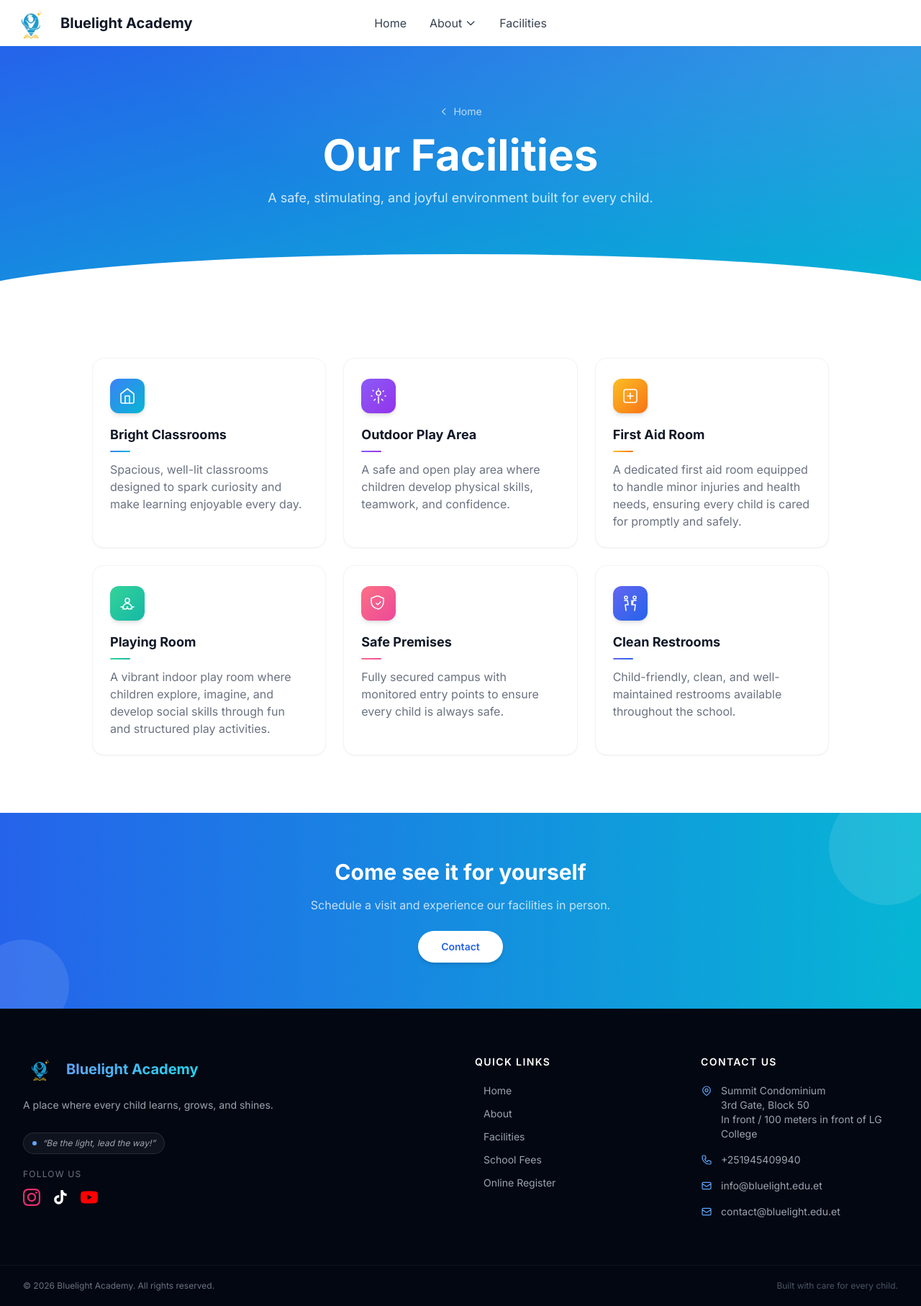
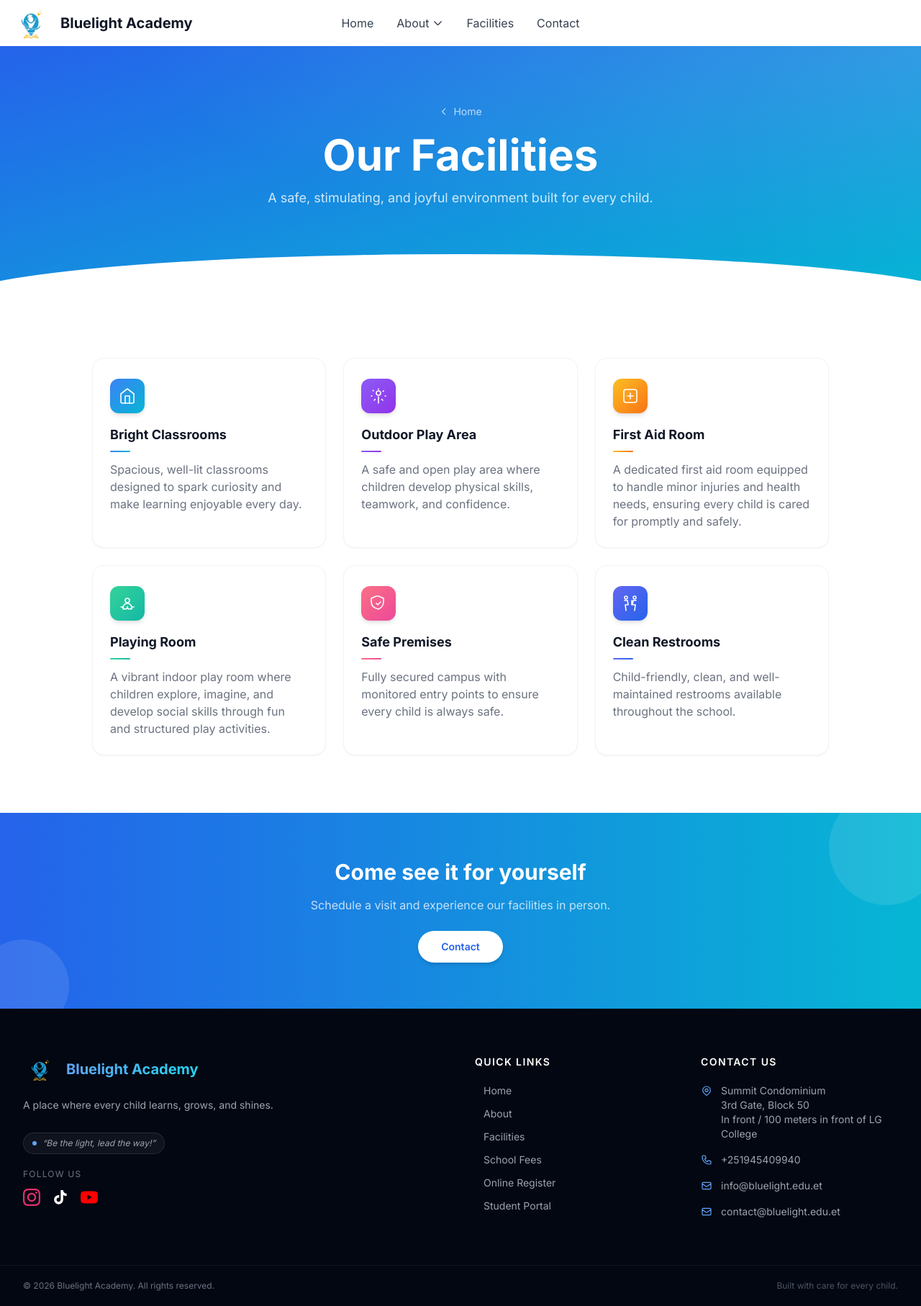
Before and after one commit to dopi95/SMS, a Next.js app in the folder Website/: page /facilities in a window 1280 px wide. Shown: the whole page at 72% size. Built offline with nearby package versions, Linux system fonts and the light colour scheme; no server answers.

Commit message:
fix: update footer online register link to admission.bluelight.edu.et

```diff
--- a/Website/src/components/FAQ.tsx
+++ b/Website/src/components/FAQ.tsx
@@ -108,6 +108,24 @@ export default function FAQ() {
           ))}
         </div>
 
+        {/* Portal Banner */}
+        <div className="max-w-3xl mx-auto mt-8">
+          <div className="flex flex-col sm:flex-row items-center justify-between gap-4 px-6 py-5 rounded-2xl bg-gradient-to-r from-blue-600 to-cyan-600 shadow-lg shadow-blue-200/50">
+            <div className="text-center sm:text-left">
+              <p className="text-white font-semibold text-base">{t.portalBannerTitle}</p>
+              <p className="text-blue-100 text-sm mt-0.5">{t.portalBannerDesc}</p>
+            </div>
+            <a
+              href="https://portal.bluelight.edu.et"
+              target="_blank"
+              rel="noopener noreferrer"
+              className="flex-shrink-0 px-5 py-2.5 bg-white text-blue-600 font-semibold text-sm rounded-xl hover:bg-blue-50 transition-colors duration-200 whitespace-nowrap"
+            >
+              {t.portalBannerBtn} →
+            </a>
+          </div>
+        </div>
+
       </div>
     </section>
   )
--- a/Website/src/components/Footer.tsx
+++ b/Website/src/components/Footer.tsx
@@ -100,11 +100,14 @@ export default function Footer() {
                 { label: t.about,       href: '/#about' },
                 { label: t.facilities,  href: '/facilities' },
                 { label: t.schoolFees,  href: '/about/school-fees' },
-                { label: t.getStarted,  href: 'http://localhost:4500/registrationform' },
-              ].map(({ label, href }) => (
+                { label: t.getStarted,  href: 'https://admission.bluelight.edu.et/registrationform', external: true },
+                { label: t.footerPortal, href: 'https://portal.bluelight.edu.et', external: true },
+              ].map(({ label, href, external }) => (
                 <li key={label}>
                   <Link
                     href={href}
+                    target={external ? '_blank' : undefined}
+                    rel={external ? 'noopener noreferrer' : undefined}
                     className="text-gray-400 hover:text-white text-sm transition-colors duration-200 flex items-center gap-2 group"
                   >
                     <span className="w-1 h-1 rounded-full bg-blue-500 opacity-0 group-hover:opacity-100 transition-opacity" />
--- a/Website/src/components/Header.tsx
+++ b/Website/src/components/Header.tsx
@@ -70,6 +70,9 @@ export default function Header() {
 
               <Link href="/facilities" className="text-gray-700 hover:text-primary-600 transition-colors">
                 {t.facilities}
+              </Link>
+              <Link href="/contact" className="text-gray-700 hover:text-primary-600 transition-colors">
+                {t.contact}
               </Link>
             </nav>
 
@@ -170,8 +173,13 @@ export default function Header() {
             >
               {t.facilities}
             </Link>
-
-
+            <Link
+              href="/contact"
+              className="block px-4 py-3 text-gray-700 hover:bg-primary-50 hover:text-primary-600 rounded-xl transition-colors font-medium"
+              onClick={() => setIsMobileMenuOpen(false)}
+            >
+              {t.contact}
+            </Link>
           </nav>
         </div>
       </div>
--- a/Website/src/lib/translations.ts
+++ b/Website/src/lib/translations.ts
@@ -151,6 +151,12 @@ export const translations = {
     contactFormMessage: 'Your Message',
     contactFormSend: 'Send Message',
     contactFormSuccess: 'Thank you! We will be in touch soon.',
+
+    // Portal
+    portalBannerTitle: 'Already enrolled? Access your Portal',
+    portalBannerDesc: 'Students and teachers can log in to view grades, attendance, schedules and more.',
+    portalBannerBtn: 'Go to Portal',
+    footerPortal: 'Student Portal',
 
     // Home page
     welcomeSubtitle: 'Your journey to excellence starts here'
@@ -312,6 +318,12 @@ export const translations = {
     contactFormSend: 'መልዕክት ላክ',
     contactFormSuccess: 'አመሰግናለሁ! በቅርቡ እናገኝዎታለን።',
 
+    // Portal
+    portalBannerTitle: 'ተመዝግበዋል? ፖርታልዎን ይድረሱ',
+    portalBannerDesc: 'ተማሪዎች እና አስተማሪዎች ውጤቶችን፣ መገኘትን፣ የጊዜ ሰሌዳ እና ሌሎችን ለማየት መግባት ይችላሉ።',
+    portalBannerBtn: 'ወደ ፖርታል ሂድ',
+    footerPortal: 'የተማሪ ፖርታል',
+
     // Home page
     welcomeTitle: 'እንኳን ወደ ብሉላይት አካዳሚ በደህና መጡ',
     welcomeSubtitle: 'የእርስዎ የላቀነት ጉዞ እዚህ ይጀምራል'
```
